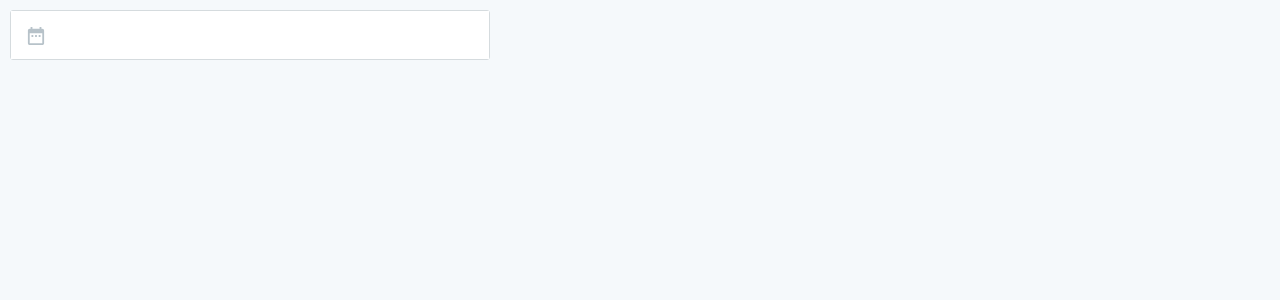
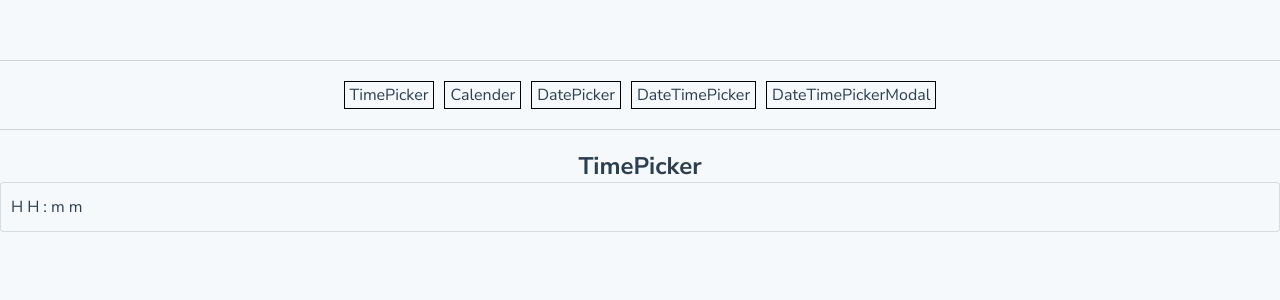
Before and after one commit to wahengchang/vue-packages, a Vue app in the folder packages/dateTimePicker/: page / in a window 1280 px wide. Shown: the top 300 px of the page. Built offline with nearby package versions, Linux system fonts and the light colour scheme.

Commit message:
added development App.vue

```diff
--- a/packages/dateTimePicker/src/App.vue
+++ b/packages/dateTimePicker/src/App.vue
@@ -1,10 +1,52 @@
 <template>
   <div id="app">
-    <div class="demoWrapper">
-      <date-time-picker></date-time-picker>
 
+    <section class='componentContainer'>
+      <button @click='tapIndex = 0'> TimePicker </button>
+      <button @click='tapIndex = 1'> Calender </button>
+      <button @click='tapIndex = 2'> DatePicker </button>
+      <button @click='tapIndex = 3'> DateTimePicker </button>
+      <button @click='tapIndex = 4'> DateTimePickerModal </button>
+    </section>
+
+    <section class='componentContainer' v-if="tapIndex === 0">
+      <h1>TimePicker </h1>
+      <TimePicker />
+    </section>
+
+    <section class='componentContainer' v-if="tapIndex === 1">
+      <h1>Calender </h1>
+      <Calender
+        :month="currentMonth"
+        :year="currentYear"
+        :startDate="startDate"
+        :endDate="endDate"
+      />
+    </section>
+
+    <section class='componentContainer' v-if="tapIndex === 2">
+      <h1>DatePicker </h1>
+      <DatePicker
+        :startDate="startDate"
+        :endDate="endDate"
+      />
+    </section>
+
+    <section class='componentContainer' v-if="tapIndex === 3">
+      <h1>DateTimePicker </h1>
+      <DateTimePicker
+        :startDate = "startDate"
+        :endDate = "endDate"
+        :startTime = "startTime"
+        :endTime = "endTime"
+      />
+    </section>
+
+
+    <section class='componentContainer' v-if="tapIndex === 4">
+      <h1>DateTimePickerModal </h1>
       <date-time-picker-modal
-        style="display:none"
+
         @submitHandler="submitHandler"
         @cancelHandler="cancelHandler"
         :startDate="startDate"
@@ -12,13 +54,18 @@
         :startTime="startTime"
         :endTime="endTime"
       />
-    </div>
+    </section>
   </div>
 </template>
 
 <script>
 import DateTimePicker from "./components/DateTimePicker.vue";
 import DateTimePickerModal from "./components/DateTimePickerModal.vue";
+import TimePicker from "./components/TimePicker/index.vue"
+import DatePicker from "./components/DatePicker/index.vue"
+import Calender from "./components/DatePicker/Calender.vue"
+
+
 
 export default {
   name: "app",
@@ -32,10 +79,14 @@ export default {
   },
   components: {
     DateTimePicker,
-    DateTimePickerModal
+    DateTimePickerModal,
+    TimePicker,
+    DatePicker,
+    Calender
   },
   data: function() {
     return {
+      tapIndex: 0,
       startTime: {
         hh: "05",
         mm: "23",
@@ -46,6 +97,8 @@ export default {
         mm: "21",
         A: "PM"
       },
+      currentMonth: 11,
+      currentYear: 2018,
       startDate: new Date("2018-12-13"),
       endDate: new Date("2018-12-16")
     };
@@ -54,5 +107,30 @@ export default {
 </script>
 
 <style lang="scss">
+#app {
+  font-family: "Avenir", Helvetica, Arial, sans-serif;
+  -webkit-font-smoothing: antialiased;
+  -moz-osx-font-smoothing: grayscale;
+  text-align: center;
+  color: #2c3e50;
+  margin-top: 60px;
+
+  .componentContainer {
+    border-top: 1px lightgray solid;
+    padding: 20px 0;
+
+    button {
+      border: black solid 1px;
+      margin: 0 5px;
+      padding: 2px 5px;
+    }
+  }
+
+}
+
+</style>
+
+
+<style lang="scss">
 @import "./style/main.scss";
 </style>
--- a/packages/dateTimePicker/src/components/DateTimePickerModal.vue
+++ b/packages/dateTimePicker/src/components/DateTimePickerModal.vue
@@ -69,7 +69,7 @@ const getDayAfter = (fromDay, n) => {
 };
 
 export default {
-  name: "DateTimePicker",
+  name: "DateTimePickerModal",
   components: { DatePicker, TimePicker },
   methods: {
     getShortMonth: function(monthIndex) {
```
